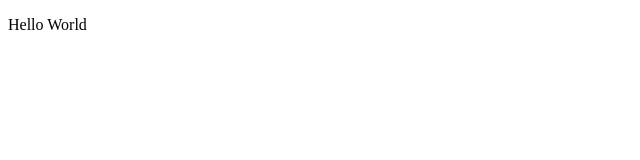
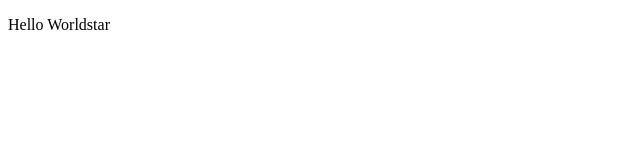
Before and after one commit to Mshea424/Mshea424.github.io, a plain HTML site: page index.html in a window 1280 px wide. Shown: the full height of the page, 0-640 px from the left. Drawn offline with Linux system fonts and the light colour scheme.

Commit message:
index commit 2

```diff
--- a/index.html
+++ b/index.html
@@ -6,6 +6,6 @@
     <title>Document</title>
 </head>
 <body>
-    <p>Hello World</p>
+    <p>Hello Worldstar</p>
 </body>
 </html>
```
